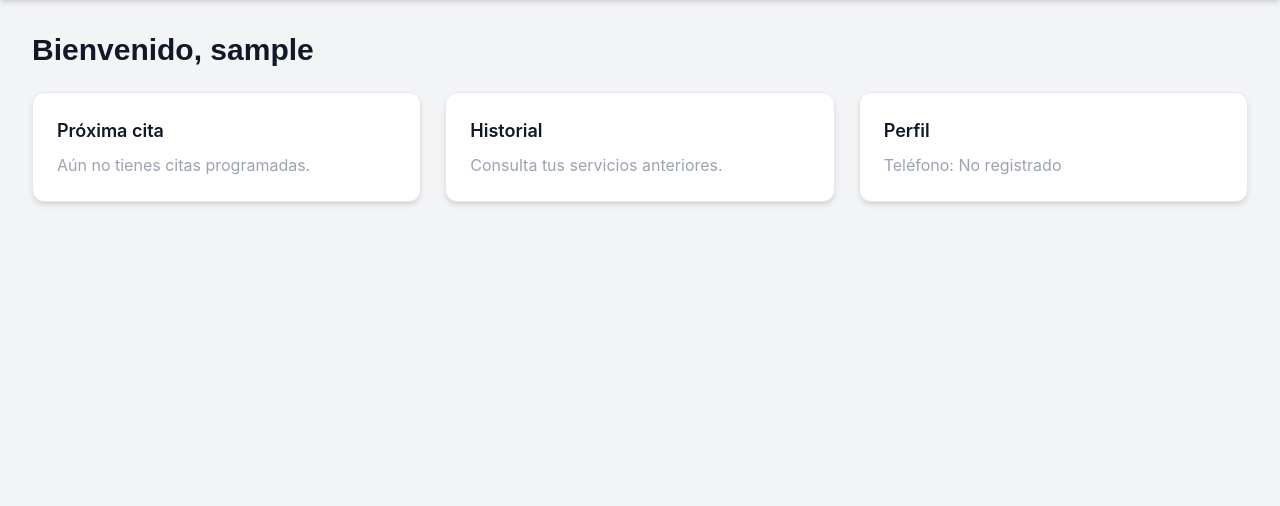
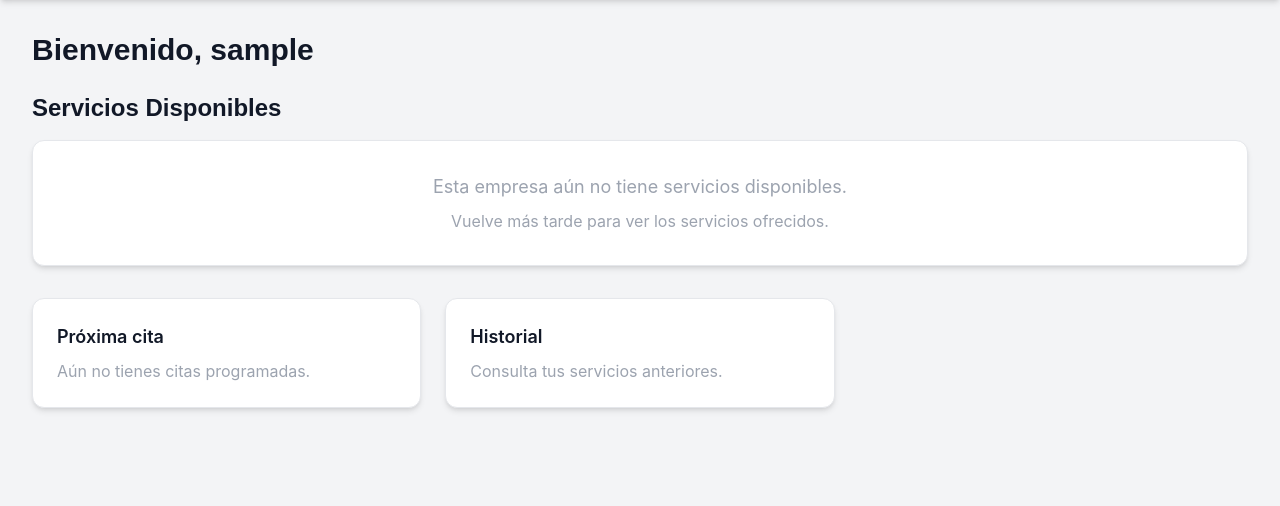
Before and after one commit to Kevin-Garzon/miturno-dj, a Django app: page /dashboard/cliente/ in a window 1280 px wide. Shown: the part 69-575 px from the top of the page. Run offline with Django 5.2, Linux system fonts and the light colour scheme; the visitor is signed in with stand-in values (Sample User, id 1); data that the repository does not hold is empty; some libraries are stand-ins or nearby versions.

Commit message:
agregue que el cliente puede ver los servicios que crea la empresa

```diff
--- a/core/templates/dashboard_cliente.html
+++ b/core/templates/dashboard_cliente.html
@@ -3,18 +3,17 @@
 <html lang="es">
 
 <head>
-  <meta charset="UTF-8">
+  <meta charset="UTF-8" />
   <title>Panel Cliente — MiTurno</title>
-  <link href="{% static 'css/output.css' %}" rel="stylesheet">
+  <link href="{% static 'css/output.css' %}" rel="stylesheet" />
 </head>
 
 <body class="bg-graySoft font-inter min-h-screen flex flex-col">
-
   <!-- Navbar -->
   <header class="bg-white shadow-md border-b border-gray-200">
     <div class="container mx-auto px-6 py-4 flex items-center justify-between">
       <div class="flex items-center gap-3">
-        <img src="{% static 'img/logo.png' %}" alt="MiTurno" class="w-8 h-8">
+        <img src="{% static 'img/logo.png' %}" alt="MiTurno" class="w-8 h-8" />
         <h1 class="text-xl font-poppins font-bold text-dark">MiTurno</h1>
       </div>
       <nav class="flex items-center gap-6">
@@ -30,8 +29,63 @@
 
   <!-- Contenido -->
   <main class="flex-1 p-8">
-    <h1 class="text-3xl font-poppins font-semibold text-dark mb-6">Bienvenido, {{ user.username }}</h1>
+    <h1 class="text-3xl font-poppins font-semibold text-dark mb-6">
+      Bienvenido, {{ user.username }}
+    </h1>
 
+    <!-- Sección de Servicios -->
+    <section class="mb-8">
+      <h2 class="text-2xl font-poppins font-semibold text-dark mb-4">
+        Servicios Disponibles
+      </h2>
+      <!-- Información de la empresa -->
+      {% if empresa %}
+      <div class="bg-primary rounded-2xl shadow-lg p-8 mb-8 text-center">
+        <div class="max-w-2xl mx-auto">
+          <h2 class="text-3xl font-poppins font-bold mb-4 text-white">{{ empresa.nombre_negocio }}</h2>
+          <div class="flex flex-col sm:flex-row justify-center items-center gap-6 text-lg text-white">
+            <div class="flex items-center gap-2">
+              <i class="fa-solid fa-location-dot"></i>
+              <span>{{ empresa.direccion }}</span>
+            </div>
+            <div class="flex items-center gap-2">
+              <i class="fa-solid fa-phone"></i>
+              <span>{{ empresa.telefono }}</span>
+            </div>
+          </div>
+        </div>
+      </div>
+      {% endif %}
+      {% if servicios %}
+      <div class="grid grid-cols-1 md:grid-cols-2 lg:grid-cols-3 gap-6">
+        {% for servicio in servicios %}
+        <div class="bg-white rounded-xl shadow-md p-6 border border-gray-200 hover:shadow-lg transition">
+          <h3 class="text-lg font-semibold text-dark mb-2">
+            {{ servicio.nombre }}
+          </h3>
+          {% if servicio.descripcion %}
+          <p class="text-grayMedium mb-3">{{ servicio.descripcion }}</p>
+          {% endif %}
+          <div class="flex justify-between items-center">
+            <span class="text-primary font-bold">${{ servicio.precio }}</span>
+            <span class="text-sm text-grayMedium">{{ servicio.duracion }} min</span>
+          </div>
+        </div>
+        {% endfor %}
+      </div>
+      {% else %}
+      <div class="bg-white rounded-xl shadow-md p-8 border border-gray-200 text-center">
+        <p class="text-grayMedium text-lg">
+          Esta empresa aún no tiene servicios disponibles.
+        </p>
+        <p class="text-grayMedium mt-2">
+          Vuelve más tarde para ver los servicios ofrecidos.
+        </p>
+      </div>
+      {% endif %}
+    </section>
+
+    <!-- Sección de información personal -->
     <section class="grid grid-cols-1 md:grid-cols-2 lg:grid-cols-3 gap-6">
       <div class="bg-white rounded-xl shadow-md p-6 border border-gray-200">
         <h2 class="text-lg font-semibold text-dark mb-2">Próxima cita</h2>
@@ -41,10 +95,6 @@
         <h2 class="text-lg font-semibold text-dark mb-2">Historial</h2>
         <p class="text-grayMedium">Consulta tus servicios anteriores.</p>
       </div>
-      <div class="bg-white rounded-xl shadow-md p-6 border border-gray-200">
-        <h2 class="text-lg font-semibold text-dark mb-2">Perfil</h2>
-        <p class="text-grayMedium">Teléfono: {{ user.cliente.telefono|default:'No registrado' }}</p>
-      </div>
     </section>
   </main>
 
@@ -52,7 +102,6 @@
   <footer class="text-center text-grayMedium py-4 text-sm">
     © {{ now|date:"Y" }} MiTurno — Todos los derechos reservados
   </footer>
-
 </body>
 
 </html>
--- a/core/views.py
+++ b/core/views.py
@@ -56,7 +56,18 @@ def login_empresa(request):
 # Dashboards básicos
 @login_required
 def dashboard_cliente(request):
-    return render(request, 'dashboard_cliente.html')
+    # Obtener la primera empresa (asumiendo que solo hay una)
+    try:
+        empresa = Empresa.objects.first()
+        servicios = Servicio.objects.filter(empresa=empresa, activo=True).order_by('nombre')
+    except:
+        empresa = None
+        servicios = []
+
+    return render(request, 'dashboard_cliente.html', {
+        'empresa': empresa,
+        'servicios': servicios
+    })
 
 @login_required
 def dashboard_empresa(request):
```
